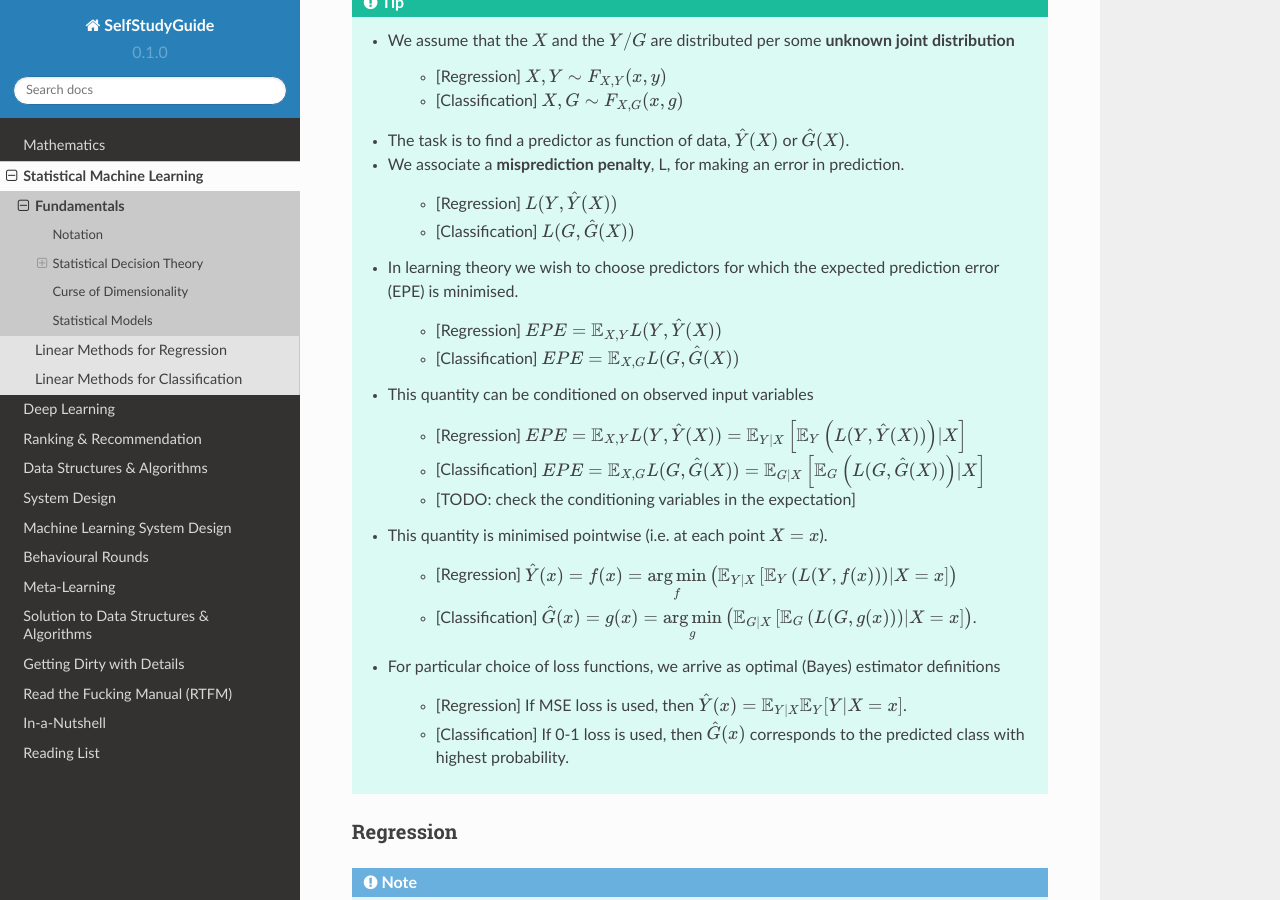
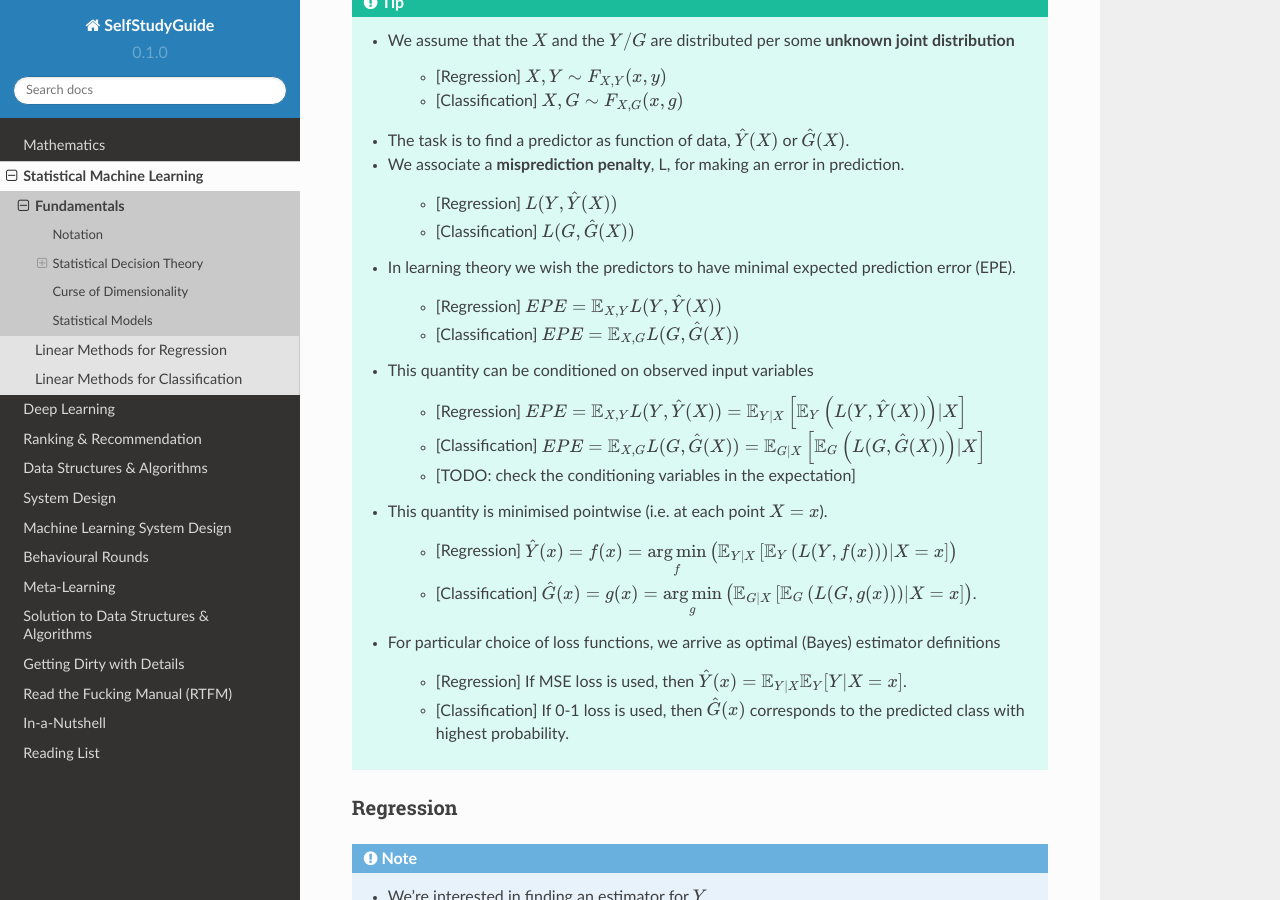
Before and after one commit to uselesstechjunks/leetcode, a Sphinx documentation site: the page built from docs/source/ml/basics.rst, in a window 1280 px wide and 900 px high, scrolled down 1039 px. Built offline with Sphinx 7.4.7 and the Read the Docs theme 2.0.0, drawn with Linux system fonts in a browser that asks for light colours.

Commit message:
Update basics.rst

```diff
--- a/docs/source/ml/basics.rst
+++ b/docs/source/ml/basics.rst
@@ -41,7 +41,7 @@ This puts the prediction task under a statistical inference paradigm.
 
 		* [Regression] :math:`L(Y,\hat{Y}(X))`
 		* [Classification] :math:`L(G,\hat{G}(X))`
-	* In learning theory we wish to choose predictors for which the expected prediction error (EPE) is minimised.
+	* In learning theory we wish the predictors to have minimal expected prediction error (EPE).
 
 		* [Regression] :math:`EPE=\mathbb{E}_{X,Y} L(Y,\hat{Y}(X))`
 		* [Classification] :math:`EPE=\mathbb{E}_{X,G} L(G,\hat{G}(X))`
```
